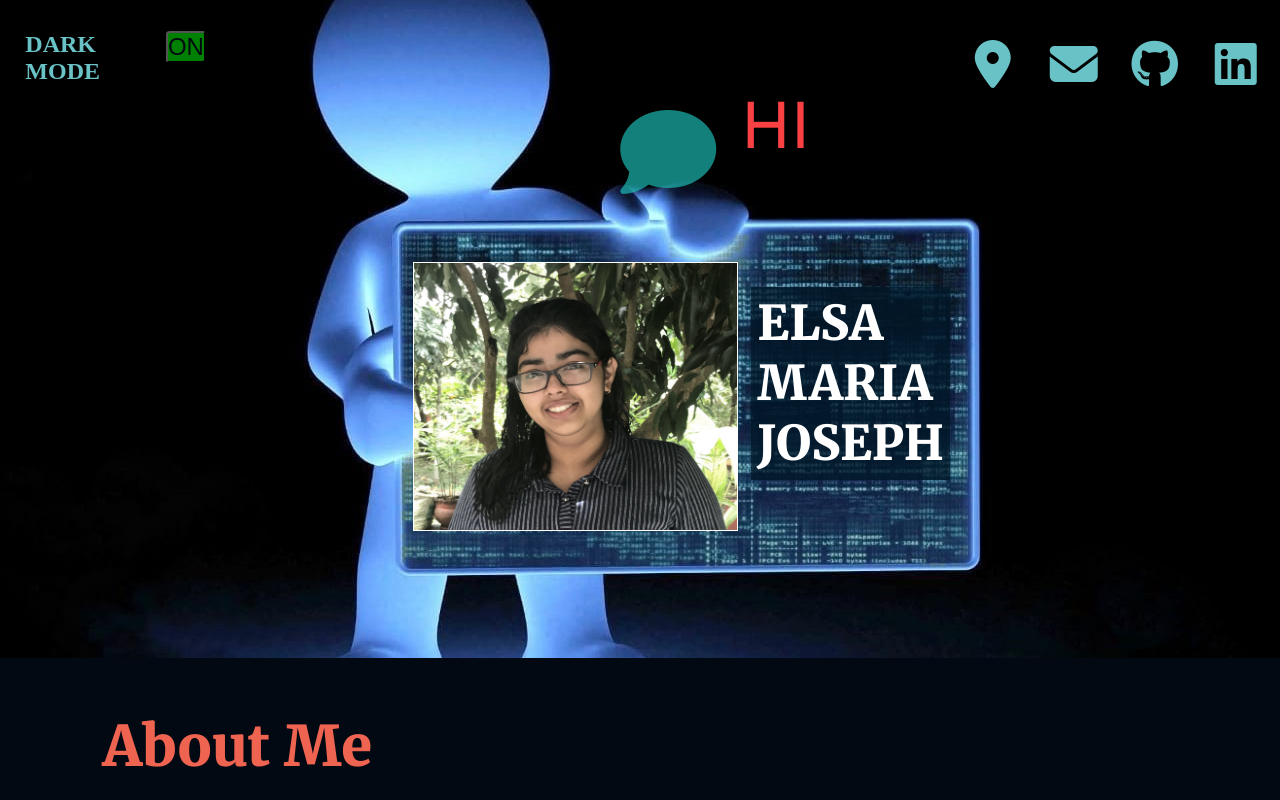
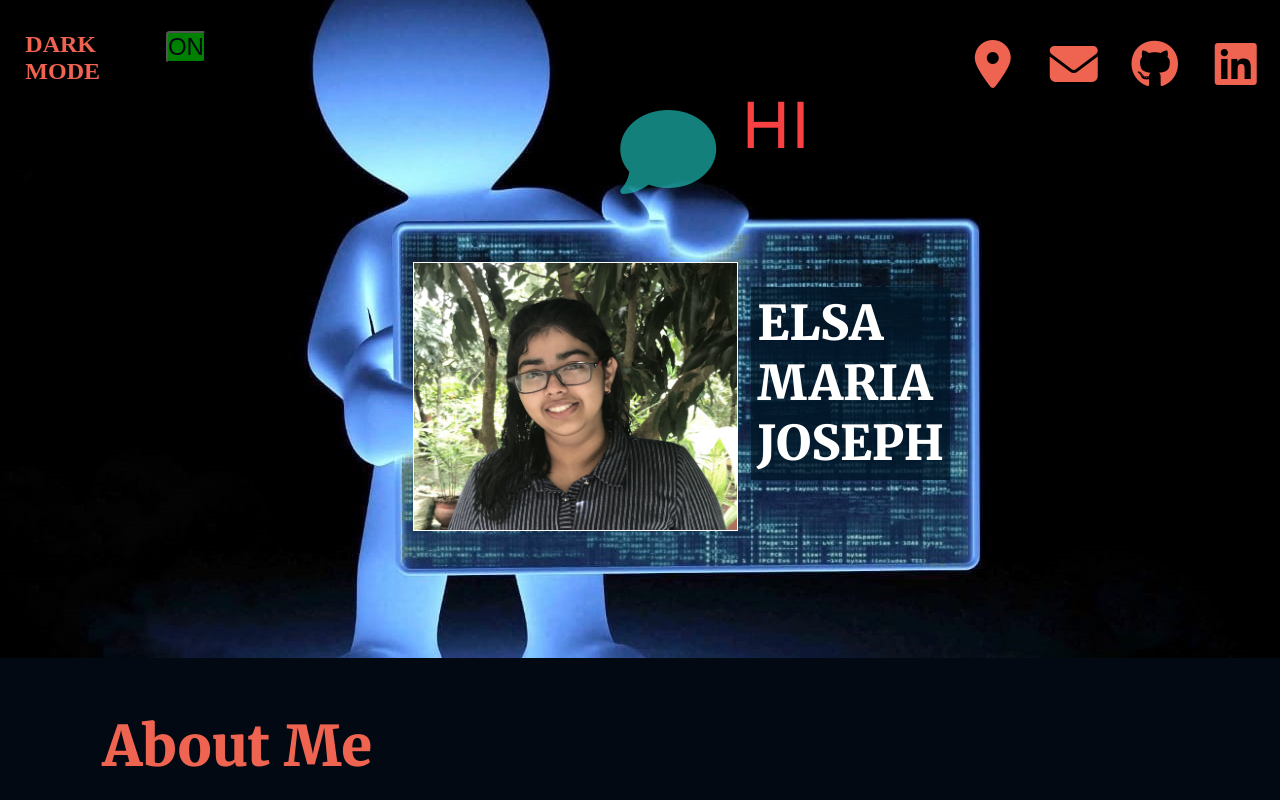
Before and after one commit to Lza-etc/Tinkerhub-webathon, a plain HTML site: page index.html in a window 1280 px wide. Shown: the top 800 px of the page. Drawn offline with nearby package versions, Linux system fonts and the light colour scheme; a web font is replaced by a local one.

Commit message:
Update style.css

```diff
--- a/style.css
+++ b/style.css
@@ -23,7 +23,7 @@ a:active{
 
 }
 .dtext{
-    color: rgb(105, 194, 197);
+    color: rgb(239, 99, 81);
     font-size: 1.5rem;
     font-weight: 700;
     padding-top: 0.5%;
@@ -90,7 +90,7 @@ a:active{
 }
 
 .ph, .mymap, .envp, .giticon, .telegram, .linkedin{
-    color: rgb(105, 194, 197);
+    color: rgb(239, 99, 81);
     font-size: 3rem;
     font-weight: 900;
 }
```
